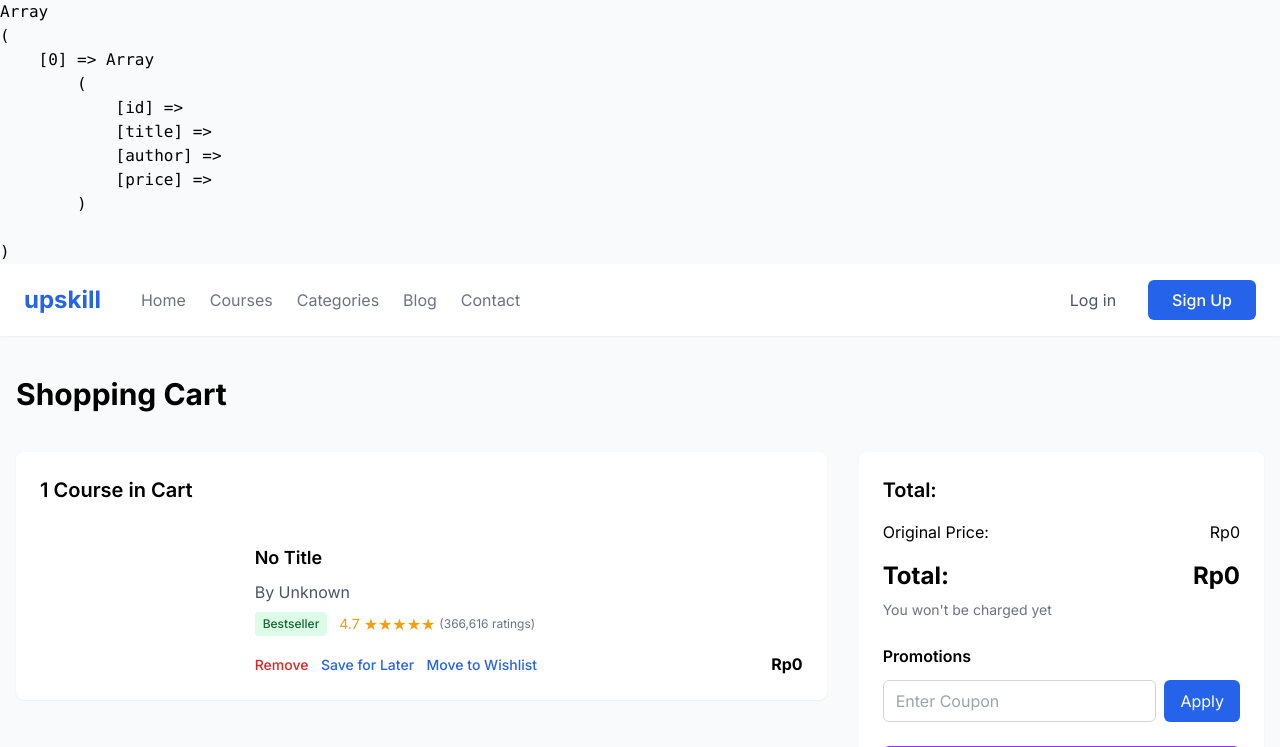
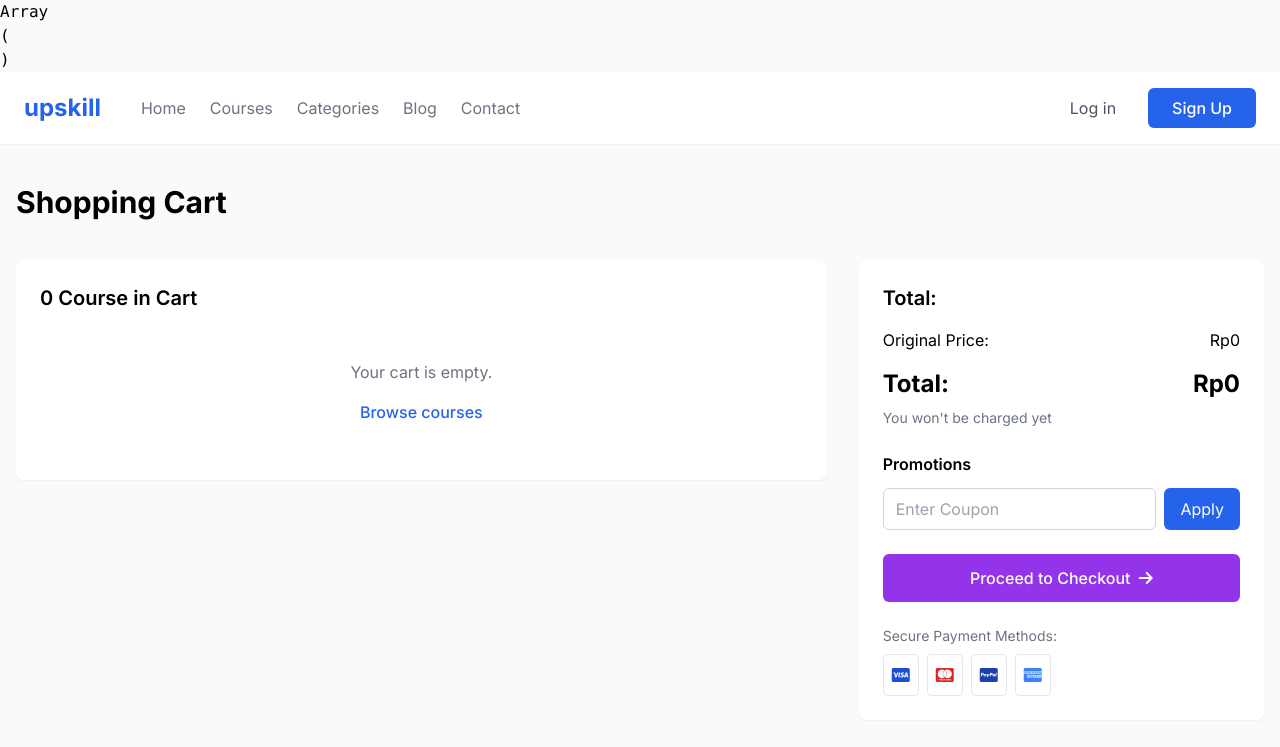
Before and after one commit to ShafnatFR/Kelas-Kita, a PHP site: page /cart.php in a window 1280 px wide. Shown: the top 747 px of the page. Run offline with PHP 8.4, Linux system fonts and the light colour scheme; data that the repository does not hold is empty; some libraries are stand-ins or nearby versions.

Commit message:
Update cart

```diff
--- a/page/cart.php
+++ b/page/cart.php
@@ -5,12 +5,10 @@ include "db.php";
 session_start();
 
 // Cek apakah keranjang sudah ada dalam session
-$_SESSION['cart'][] = [
-    'id' => $id,
-    'title' => $title,
-    'author' => $author,
-    'price' => $price
-];
+if (!isset($_SESSION['cart'])) {
+    $_SESSION['cart'] = [];
+}
+
 
 
 
```
